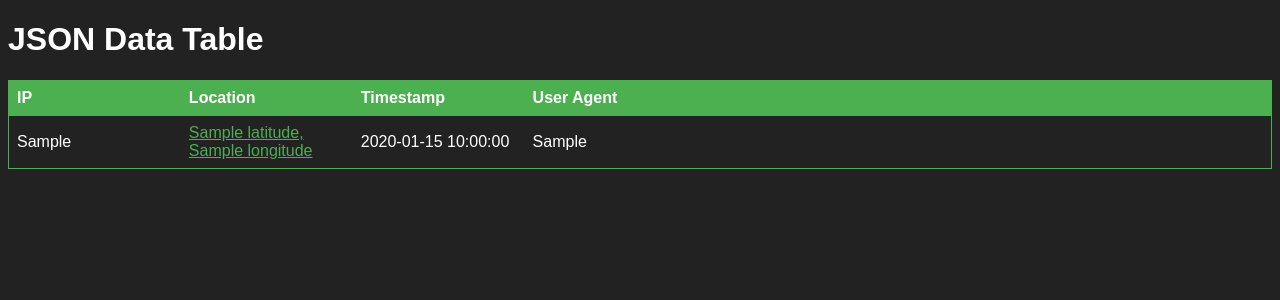
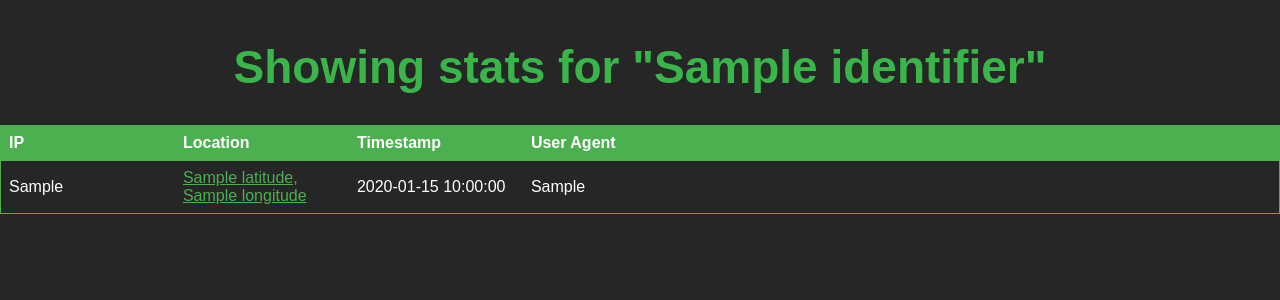
Before and after one commit to Itsmmdoha/clickstat, a Flask app: template templates/show_stats.html in a window 1280 px wide. Shown: the top 300 px of the page. Run offline with Flask 3, Linux system fonts and the light colour scheme; the template is opened without the code that fills it: most values are stand-ins (such as "Sample title", 1, 10 or a date in 2020).

Commit message:
adding 404 pages

```diff
--- a/app.py
+++ b/app.py
@@ -76,7 +76,7 @@ def fetchURL(identifier):
         elif result[0][1] == 1:
             return render_template("locate.html",identifier=identifier)
     else:
-        return "<h1>404 Not found</h1>"
+        return render_template("404.html")
 @app.route("/stats=<identifier>")
 def stats(identifier):
     db = Dbm()
@@ -85,7 +85,7 @@ def stats(identifier):
         click_stats = parse_and_format(result)
         return render_template("show_stats.html",data=click_stats)
     else:
-        return "<h1>No clicks yet.</h1>"
+        return render_template("unavailable.html")
 
 if __name__ == "__main__":
     app.run(debug=True)
--- /dev/null
+++ b/static/table.css
@@ -0,0 +1,39 @@
+    table {
+        width: 100%;
+        table-layout: fixed;
+        border-collapse: collapse;
+        border: 1px solid #4CAF50;
+    }
+
+    th,
+    td {
+        padding: 8px;
+        text-align: left;
+        border-bottom: 1px solid #4CAF50;
+    }
+
+    th {
+        background-color: #4CAF50;
+        color: #fff;
+    }
+
+    tr:hover {
+        background-color: #555;
+    }
+
+    .location-link {
+        color: #4CAF50;
+        text-decoration: underline;
+        cursor: pointer;
+    }
+
+    /* Set the widths for the columns */
+    .small-column {
+        width: 15%;
+        /* Adjust the width as needed */
+    }
+
+    .large-column {
+        width: 70%;
+        /* Adjust the width as needed */
+    }
--- /dev/null
+++ b/templates/404.html
@@ -0,0 +1,5 @@
+{% extends 'base.html'%}
+
+{% block content %}
+<h1>404 Not Found</h1>
+{% endblock %}
--- /dev/null
+++ b/templates/base.html
@@ -0,0 +1,35 @@
+<!DOCTYPE html>
+<html lang="en">
+<html>
+
+<head>
+    <meta charset="UTF-8">
+    <meta name="viewport" content="width=device-width, initial-scale=1.0">
+    <style>
+        body {
+            background-color: #262626;
+            color: #fff;
+            font-family: Arial, sans-serif;
+            margin: 0;
+            padding: 0;
+        }
+
+        h1 {
+            font-size: 46px;
+            color: #39b54a;
+            text-align: center;
+            margin-top: 40px;
+        }
+    </style>
+
+    <link rel="shortcut icon" href="{{ url_for('static', filename='favicon.png') }}">
+    {% block title %} {% endblock %}
+    {% block static_files %} {% endblock %}
+</head>
+
+<body>
+    {% block content%}
+    {% endblock %}
+</body>
+
+</html>
--- a/templates/show_stats.html
+++ b/templates/show_stats.html
@@ -1,49 +1,15 @@
-<!DOCTYPE html>
-<html lang="en">
-<head>
-    <meta charset="UTF-8">
-    <meta name="viewport" content="width=device-width, initial-scale=1.0">
-    <title>JSON Data Table</title>
-    <style>
-        body {
-            background-color: #222;
-            color: #fff;
-            font-family: Arial, sans-serif;
-        }
-        table {
-            width: 100%;
-            table-layout: fixed;
-            border-collapse: collapse;
-            border: 1px solid #4CAF50;
-        }
-        th, td {
-            padding: 8px;
-            text-align: left;
-            border-bottom: 1px solid #4CAF50;
-        }
-        th {
-            background-color: #4CAF50;
-            color: #fff;
-        }
-        tr:hover {
-            background-color: #555;
-        }
-        .location-link {
-            color: #4CAF50;
-            text-decoration: underline;
-            cursor: pointer;
-        }
-        /* Set the widths for the columns */
-        .small-column {
-            width: 15%; /* Adjust the width as needed */
-        }
-        .large-column {
-            width: 70%; /* Adjust the width as needed */
-        }
-    </style>
-</head>
-<body>
-    <h1>JSON Data Table</h1>
+{% extends 'base.html' %}
+
+{% block title %}
+<title>stats</title>
+{% endblock%}
+
+{% block static_files%}
+<link rel="stylesheet" href="{{ url_for('static', filename='table.css') }}">
+{% endblock%}
+
+{% block content %}
+<h1>Showing stats for "{{identifier}}"</h1>
 <table>
     <thead>
         <tr>
@@ -58,7 +24,8 @@
         <tr>
             <td class="small-column">{{ entry['ip'] }}</td>
             <td class="small-column">
-                    <a class="location-link" target="_blank" rel="noopener noreferrer" href="https://www.google.com/maps?q={{ entry['latitude'] }},{{ entry['longitude'] }}">
+                <a class="location-link" target="_blank" rel="noopener noreferrer"
+                    href="https://www.google.com/maps?q={{ entry['latitude'] }},{{ entry['longitude'] }}">
                     {{ entry['latitude'] }}, {{ entry['longitude'] }}
                 </a>
             </td>
@@ -68,5 +35,4 @@
         {% endfor %}
     </tbody>
 </table>
-</body>
-</html>
+{% endblock%}
--- /dev/null
+++ b/templates/unavailable.html
@@ -0,0 +1,5 @@
+{% extends 'base.html'%}
+
+{% block content %}
+<h1>Not Available</h1>
+{% endblock %}
```
Also changed, not shown: static/index.css (+0 -8 lines), static/show_link.css (+1 -6 lines), templates/index.html (+12 -11 lines), templates/show_link.html (+13 -10 lines). Lines whose indentation alone changed are shown as unchanged.
